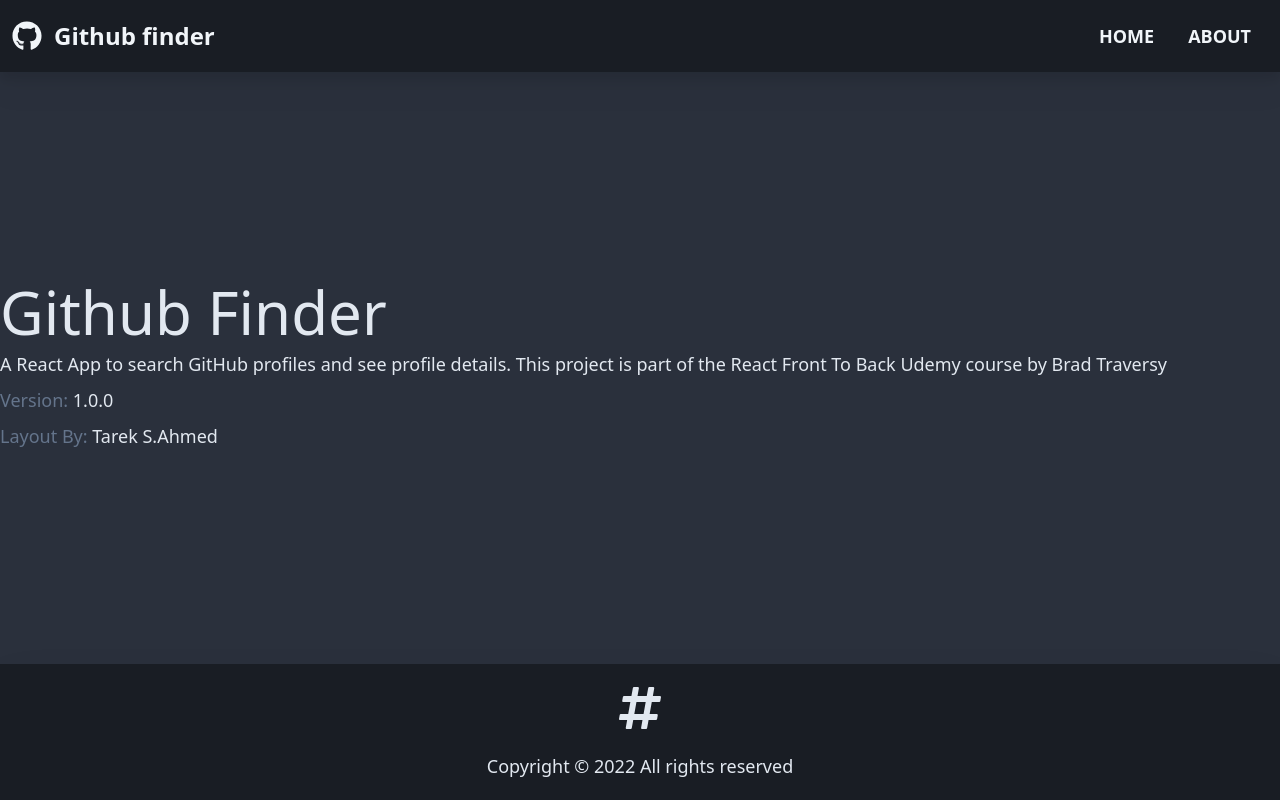
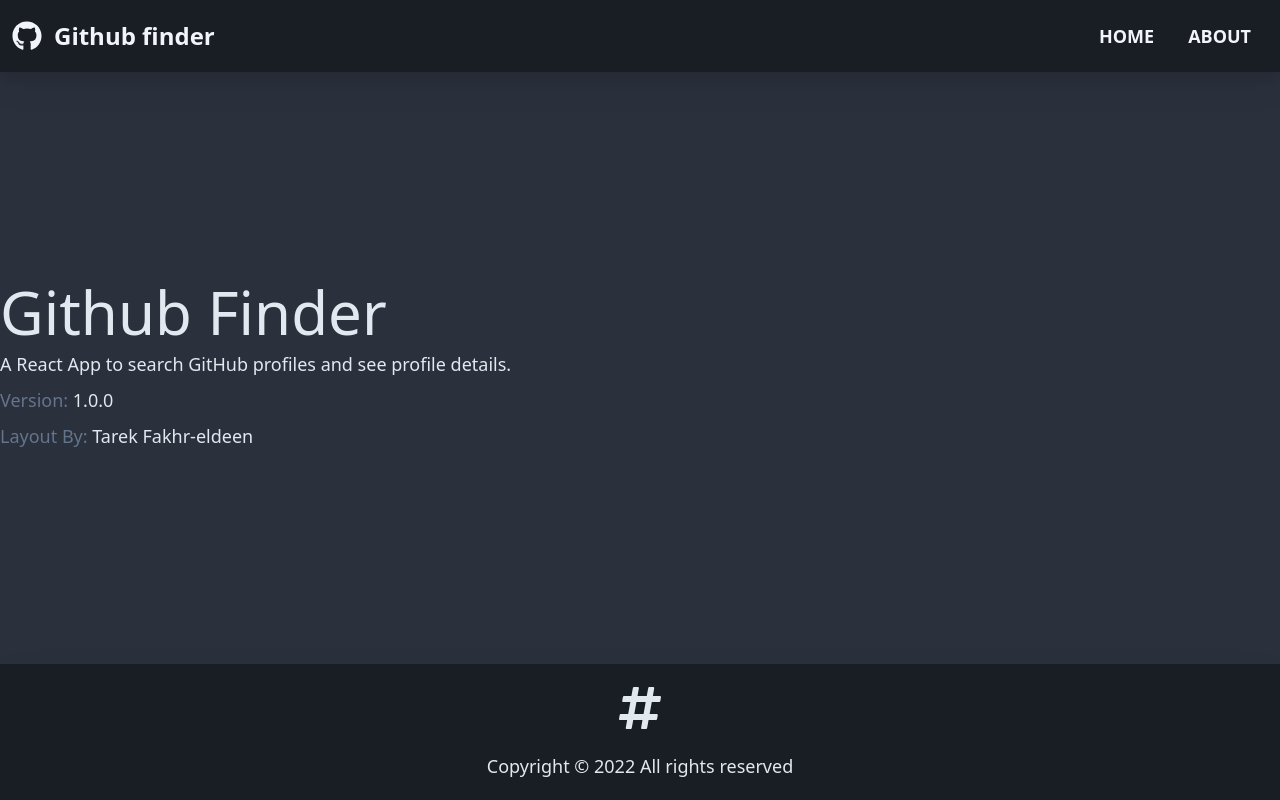
Before and after one commit to TarekSaeed95/Github-finder, a React (Create React App) app: page /about in a window 1280 px wide. Built offline with nearby package versions, Linux system fonts and the light colour scheme.

Commit message:
editing about

```diff
--- a/src/base/component/pages/About.jsx
+++ b/src/base/component/pages/About.jsx
@@ -9,10 +9,10 @@ function About() {
       <h2 className="text-6xl">Github Finder
       </h2>
       <p>
-        A React App to search GitHub profiles and see profile details. This project is part of the React Front To Back Udemy course by Brad Traversy
+        A React App to search GitHub profiles and see profile details.
       </p>
       <p><span className="text-slate-500">Version:</span> 1.0.0</p>
-      <p><span className="text-slate-500">Layout By:</span> Tarek S.Ahmed</p>
+      <p><span className="text-slate-500">Layout By:</span> Tarek Fakhr-eldeen</p>
       </div>
     </div>
   )
```
